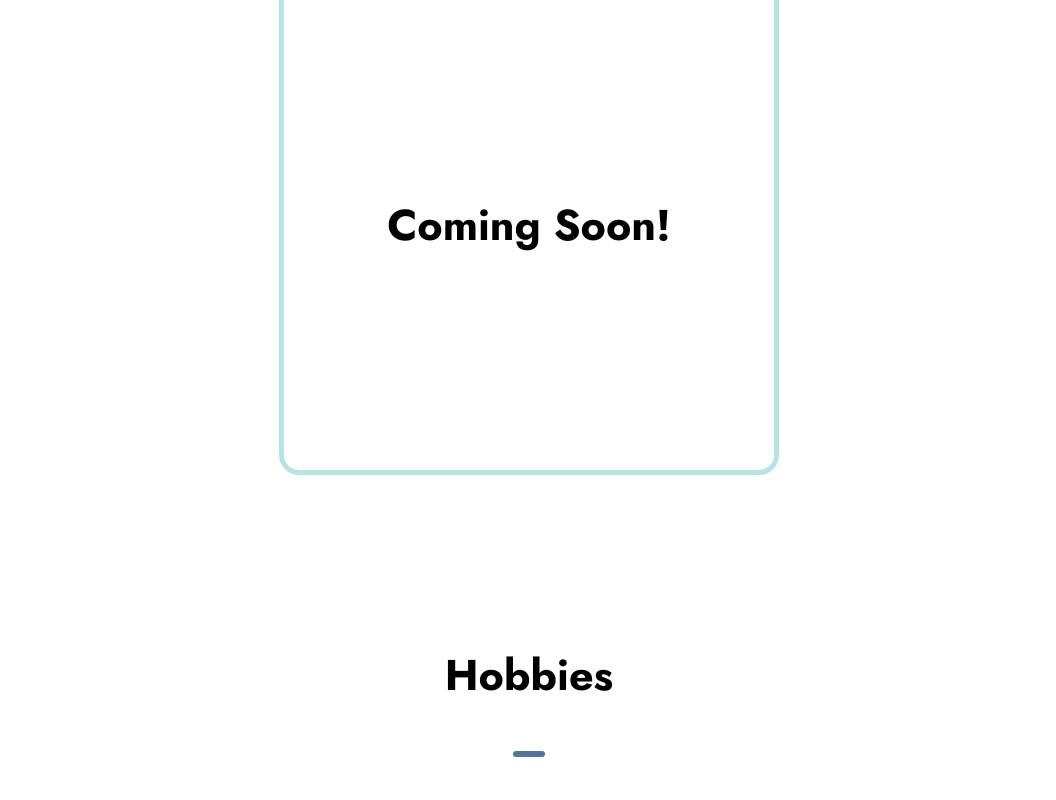
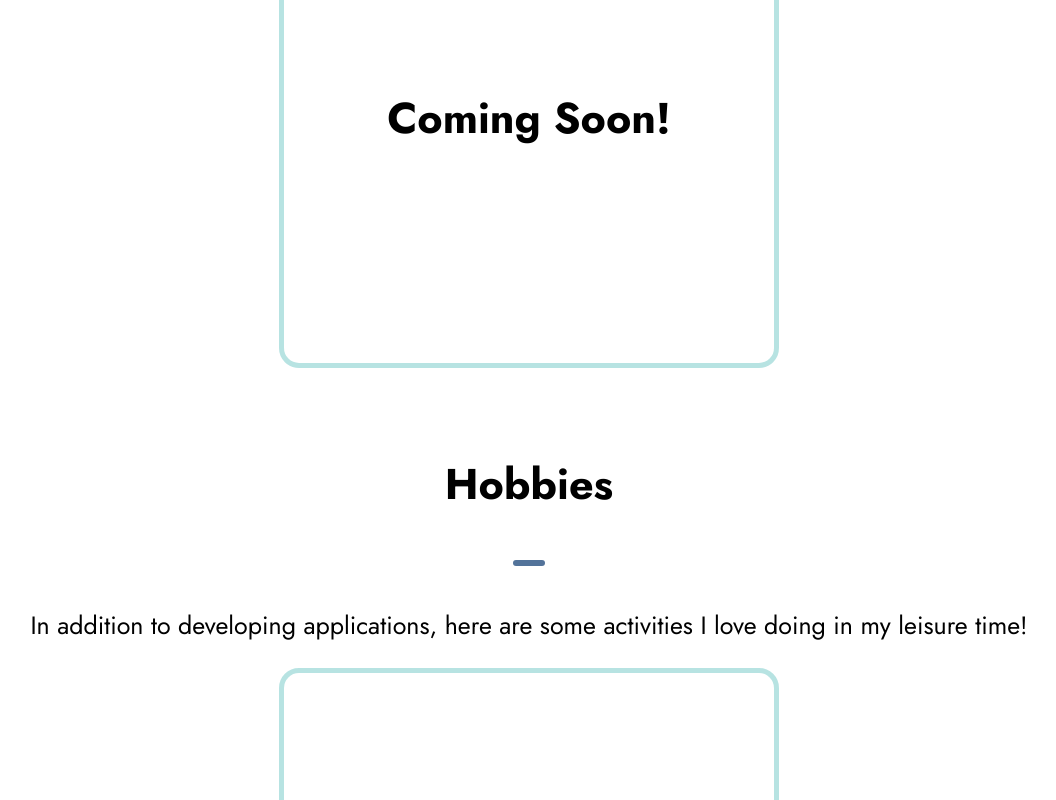
Before and after one commit to akbcit/portfolio-website, a React (Vite) app: page / in a window 1280 px wide. Shown: the part 2000-2800 px from the top of the page, without its empty margins (111-1167 px from the left). Built offline with nearby package versions, Linux system fonts and the light colour scheme.

Commit message:
build 2 commit, fixed scroll for sections

```diff
--- a/src/styles/AboutMe.css
+++ b/src/styles/AboutMe.css
@@ -1,5 +1,6 @@
 #about-me-container {
-  margin-top: 200px;
+  padding-top: 150px;
+  margin-top: -150px;
   display: flex;
   flex-direction: column;
   align-items: center;
--- a/src/styles/Hamburger.css
+++ b/src/styles/Hamburger.css
@@ -53,12 +53,13 @@
 #mobile-menu-list {
   position: fixed;
   top: 30%;
-  left: 33%;
+  left: 50%;
+  transform: translate(-54%, -50%);
   display: flex;
   flex-direction: column;
   justify-content: center;
   align-items: center;
-  font-size: xx-large;
+  font-size: 60px;
 }
 
 .no-scroll {
--- a/src/styles/Hobbies.css
+++ b/src/styles/Hobbies.css
@@ -1,5 +1,6 @@
 #hobbies-container {
-  margin-top: 140px;
+  padding-top: 150px;
+  margin-top: -150px;
   display: flex;
   flex-direction: column;
   align-items: center;
--- a/src/styles/PageHome.css
+++ b/src/styles/PageHome.css
@@ -4,6 +4,7 @@
 
 #about,#projects,#hobbies{
     max-width:100%;
+    min-height: 100vh;
 }
 
 .fade-in {
--- a/src/styles/Projects.css
+++ b/src/styles/Projects.css
@@ -1,5 +1,6 @@
 #projects-container {
-  margin-top: 140px;
+  padding-top: 150px;
+  margin-top: -150px;
   display: flex;
   flex-direction: column;
   align-items: center;
```
